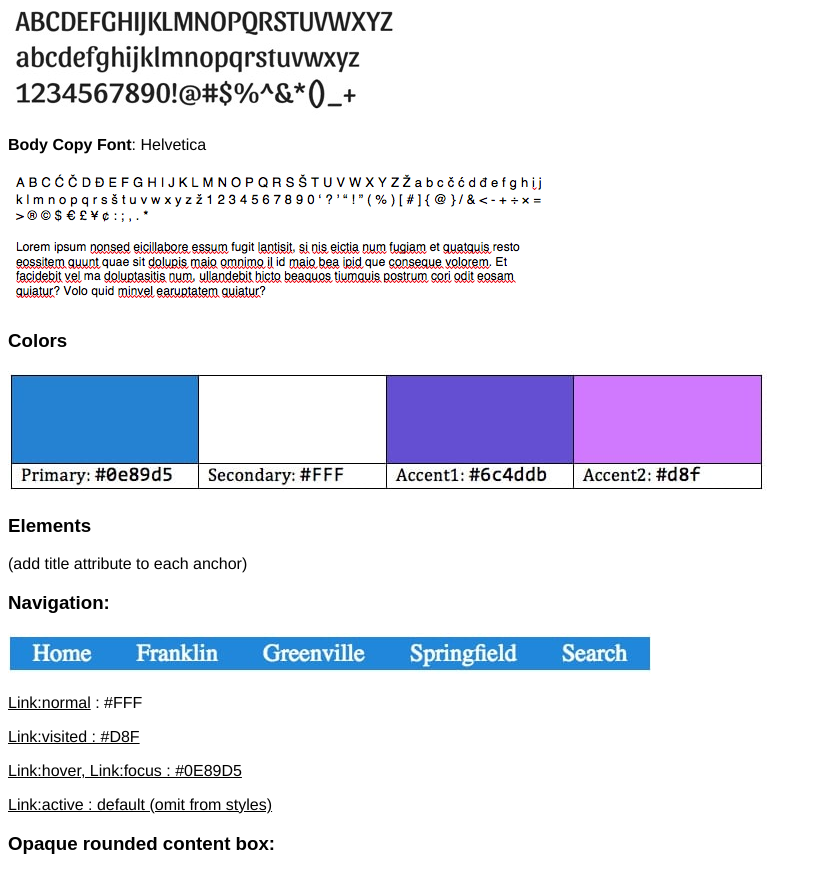
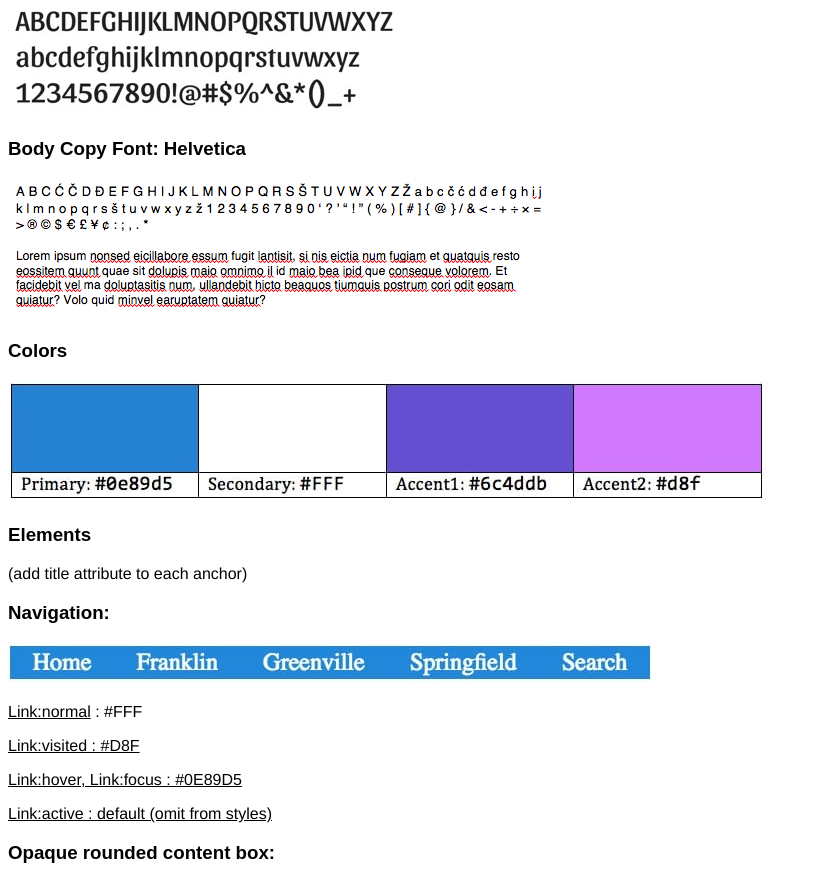
Before and after one commit to cameroncarlsen/cameroncarlsen.github.io, a plain HTML site: page weather/weatherplan.html in a window 1280 px wide. Shown: the part 1724-2594 px from the top of the page, without its empty margins (0-821 px from the left). Drawn offline with Linux system fonts and the light colour scheme; a web font is replaced by a local one.

Commit message:
changes
little ones

```diff
--- a/weather/weatherplan.html
+++ b/weather/weatherplan.html
@@ -84,7 +84,7 @@
                 <p><strong></strong></p>
             </section>
             <section>
-                <p><strong>Body Copy Font</strong>: Helvetica</p>
+                <h3><strong>Body Copy Font</strong>: Helvetica</h3>
                 <img src="/weather/images/helvetica-alphabet.png" alt="helvetica-alpha">
                 <p><span></span></p>
             </section>
```
